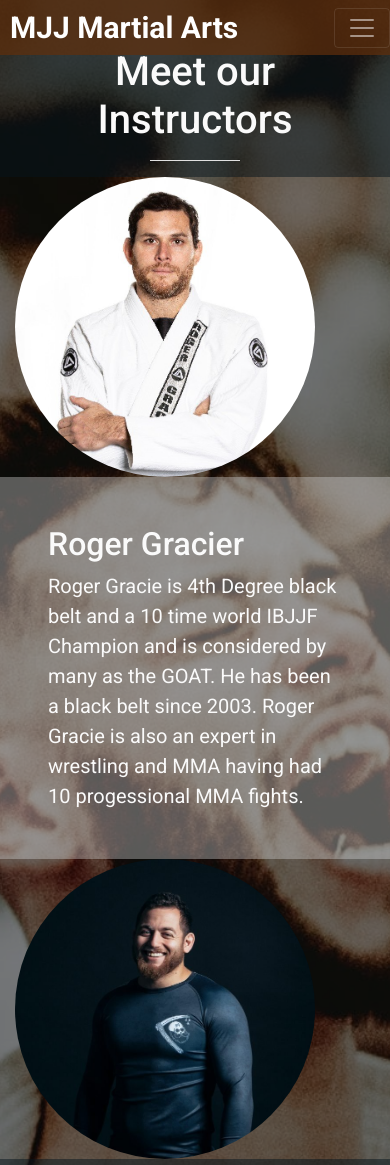
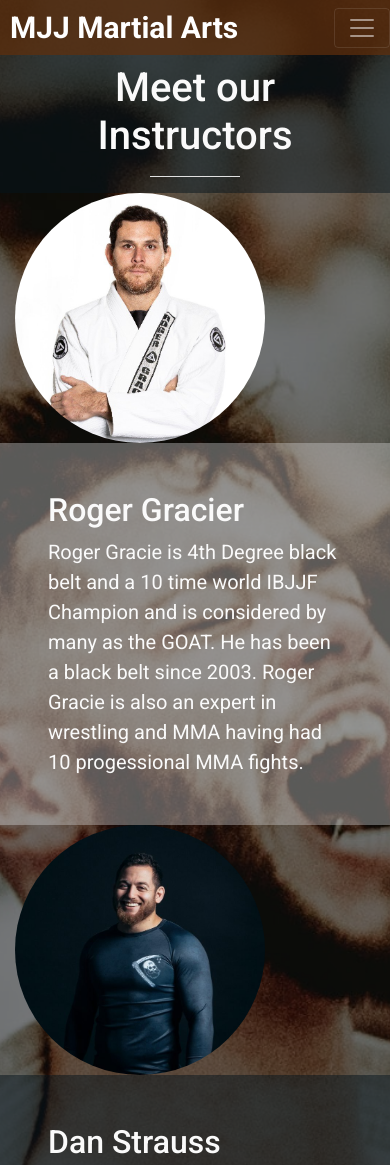
Before and after one commit to MoHack21/MS1_V2, a plain HTML site: page about.html in a window 390 px wide. Shown: the top 1165 px of the page. Drawn offline with nearby package versions, Linux system fonts and the light colour scheme.

Commit message:
Resolved responsiveness bug in about.html for iframes and instructor images

```diff
--- a/about.html
+++ b/about.html
@@ -98,12 +98,12 @@
                         Train
                     </h3>
                     <div class="container train-map">
-                        <div class="row">
-                                <div>
-                                    <iframe src="https://www.google.com/maps/embed?pb=!1m28!1m12!1m3!1d79388.60858203829!2d-0.25784895507344646!3d51.55184235294534!2m3!1f0!2f0!3f0!3m2!1i1024!2i768!4f13.1!4m13!3e3!4m5!1s0x487604ce37bbdb95%3A0x5120415568fd2d8b!2sCentral%20London%2C%20London!3m2!1d51.5074256!2d-0.1271814!4m5!1s0x487610d6718e240b%3A0xe1dd255893e6316f!2smill%20hill%20bjj!3m2!1d51.5932609!2d-0.2337031!5e0!3m2!1sen!2suk!4v1624690767627!5m2!1sen!2suk"
+
+                        <div>
+                            <iframe src="https://www.google.com/maps/embed?pb=!1m28!1m12!1m3!1d79388.60858203829!2d-0.25784895507344646!3d51.55184235294534!2m3!1f0!2f0!3f0!3m2!1i1024!2i768!4f13.1!4m13!3e3!4m5!1s0x487604ce37bbdb95%3A0x5120415568fd2d8b!2sCentral%20London%2C%20London!3m2!1d51.5074256!2d-0.1271814!4m5!1s0x487610d6718e240b%3A0xe1dd255893e6316f!2smill%20hill%20bjj!3m2!1d51.5932609!2d-0.2337031!5e0!3m2!1sen!2suk!4v1624690767627!5m2!1sen!2suk"
                                     class="map-iframe" allowfullscreen="" loading="lazy"></iframe>
-                                </div>
                         </div>
+
                     </div>
                 </div>
                 <div class="col-12 col-md-6 col-lg-3 mt-3 bus">
--- a/assets/css/style.css
+++ b/assets/css/style.css
@@ -1,6 +1,6 @@
 @import url('https://fonts.googleapis.com/css2?family=Poppins:wght@100;200;300;400;500;800;900&family=Roboto:wght@100;300;400;500;700;900&display=swap');
 
-/*------------------------------- General */
+/*-- General */
 
 body {
     font-family: 'Roboto', sans-serif;
@@ -38,7 +38,7 @@
 iframe{
     min-width: 15vw;
 }
-/*------------------------------- Logo */
+/*-- Logo */
 
 
 
@@ -49,7 +49,7 @@
     margin-left: 10px;
 }
 
-/*------------------------------- Navigation Bar */
+/*-- Navigation Bar */
 
 
 .navbar{
@@ -76,7 +76,7 @@
 
 
 
-/*------------------------------- Callout */
+/*-- Callout */
 
 .callout-container{
 
@@ -114,7 +114,7 @@
     font-size: 22px;
 }
 
-/*------------------------------- Modal */
+/*-- Modal */
 
 .modal-header{
     background-color: rgba(97, 48, 12, 0.7);
@@ -127,7 +127,7 @@
 
 
 
-/*------------------------------- Classes */
+/*-- Classes */
 
 .classes{
     margin-bottom: 30px;
@@ -170,7 +170,7 @@
 
 
 
-/*------------------------------- Footer */
+/*-- Footer */
 
 .footer-sub-heading {
     margin-bottom: 15px;
@@ -193,8 +193,6 @@
     margin: 0;
 
 }
-
-
 
 .social-links li a i{
     color: #fff;
@@ -227,7 +225,7 @@
     font-size: 18px;
 }
 
-/*------------------------------- Classes Page - Classes */
+/*-- Classes Page - Classes */
 
 .classes-bg {
     background: url(../images/classes.jpeg) no-repeat center;
@@ -299,7 +297,7 @@
     color: #fafafa;
 }
 
-/*------------------------------- schedule Table */
+/*-- schedule Table */
 
 .timeTable{
     margin-bottom: 30px;
@@ -331,7 +329,7 @@
 
 }
 
-/*------------------------------- Instructors */
+/*-- Instructors */
 
 .about-page{
     overflow: hidden;
@@ -340,7 +338,7 @@
 .about-heading{
     color: #fafafa;
     text-align: center;
-    padding-top: 3rem;
+    padding-top: 4rem;
 
 }
 hr{
@@ -351,19 +349,18 @@
 .instructorOne {
     background: url(../images/instructor1.jpeg) no-repeat top center;
     background-size:cover;
-    height: 300px;
-    width: 300px;
+    height: 250px;
+    width: 250px;
     border-radius: 50%;
     background-color: #808080cb;
-
 
 }
 
 .instructorTwo {
     background: url(../images/instructor2.jpeg) no-repeat top center;
     background-size:cover;
-    height: 300px;
-    width: 300px;
+    height: 250px;
+    width: 250px;
     border-radius: 50%;
     background-color: #808080cb;
 
@@ -396,7 +393,7 @@
     background-color: #07141c80;
 }
 
-/*------------------------------- Getting Here */
+/*-- Getting Here */
 
 .train, .bus, .car, .cycling{
     color: #fafafa;
```
